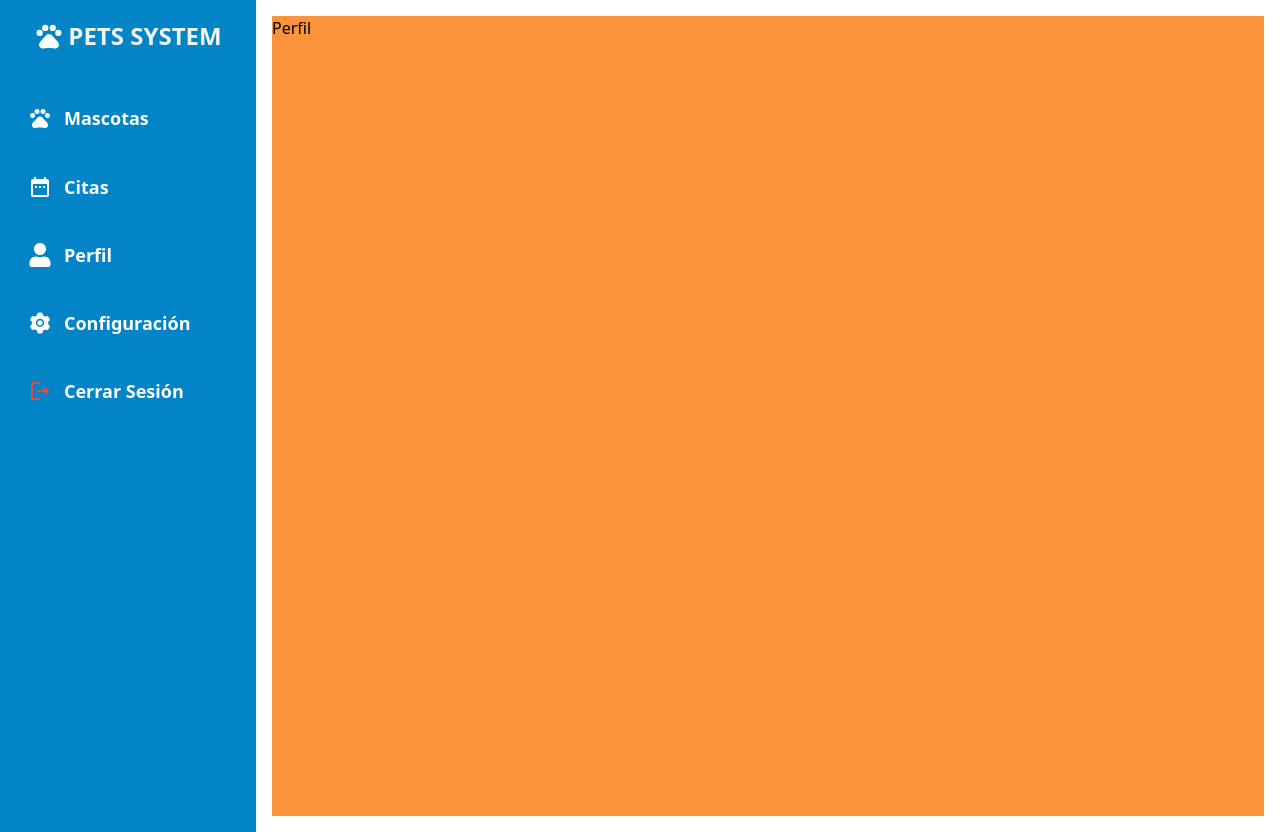
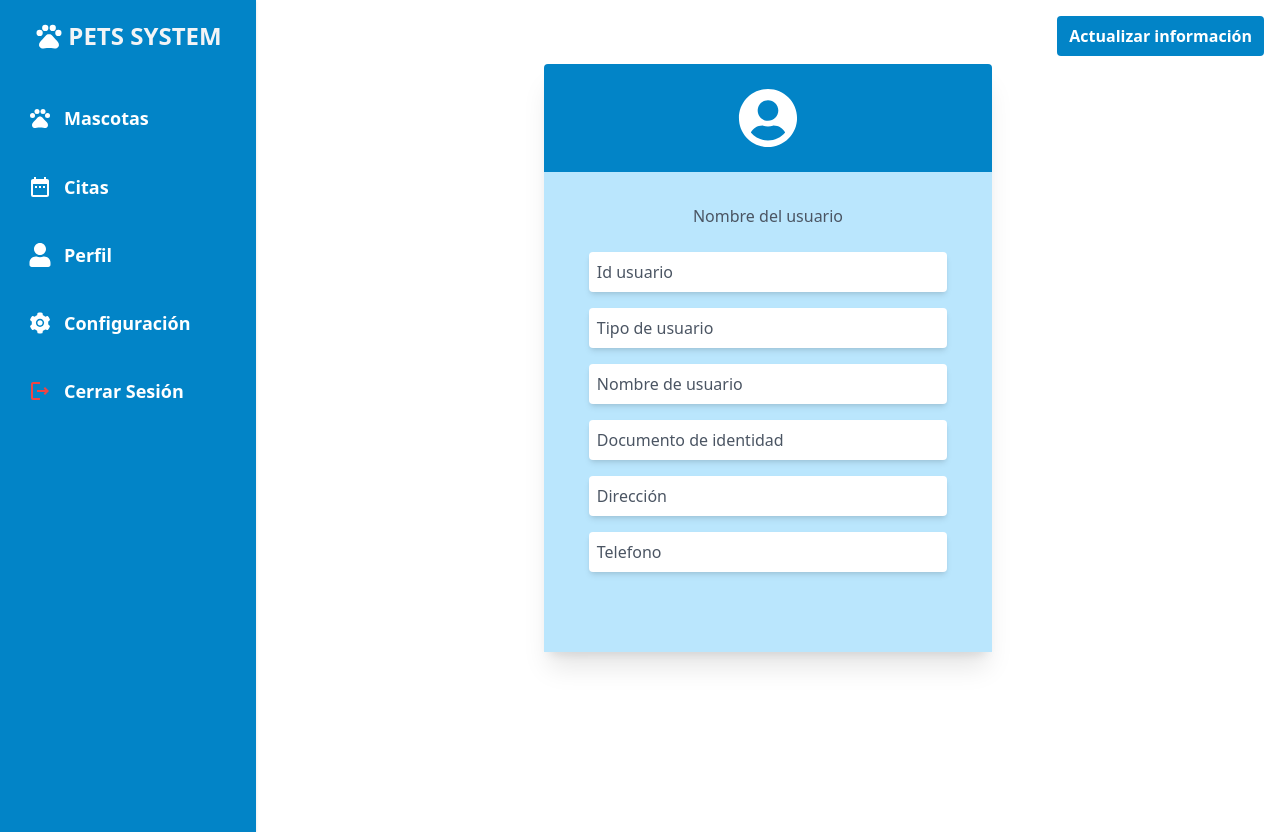
Before and after one commit to DanielaTob/Vet-System-ADSI, a React (Vite) app: page /dashboard in a window 1280 px wide. Both pictures are taken after a click on the button "Perfil". Built offline with nearby package versions, Linux system fonts and the light colour scheme.

Commit message:
profile and config

```diff
--- /dev/null
+++ b/src/components/CardConfig.jsx
@@ -0,0 +1,31 @@
+import React from 'react'
+import { AiFillSetting } from 'react-icons/ai';
+import ButtonBlue from './buttons/ButtonBlue';
+
+const CardConfig = ({title, text}) => {
+  return (
+
+<div className="flex justify-center items-center pt-8">
+    <div>
+
+        <div className="relative bg-sky-200 py-6 px-6 rounded-3xl w-64 my-4 shadow-xl">
+            <div className=" text-white text-2xl flex items-center absolute rounded-full py-4 px-4 shadow-xl bg-sky-600 left-4 -top-6">
+                <AiFillSetting />
+            </div>
+            <div className="mt-8">
+                <p className="text-base text-center text-gray-600 font-bold my-2">{title}</p>
+            </div>
+            <div className='text-center'>
+                <ButtonBlue text="Ejecutar"/>
+            </div>
+
+        </div>
+
+
+    </div>
+</div>
+
+  )
+}
+
+export default CardConfig
--- /dev/null
+++ b/src/components/CardProfile.jsx
@@ -0,0 +1,43 @@
+import React from 'react'
+import { FaUserCircle } from 'react-icons/fa';
+
+const CardProfile = () => {
+  return (
+    <div className="max-w-md mx-auto bg-sky-600 shadow-xl rounded">
+        <div className="flex justify-center items-center py-6">
+            <FaUserCircle  className='text-6xl text-white'/>
+        </div>
+
+        <div className="bg-sky-200 pt-8 pb-16">
+            <div className="text-center text-gray-600 mb-6">Nombre del usuario</div>
+                <div className="w-4/5 mx-auto text-gray-600">
+                    <div className="flex items-center bg-white rounded shadow-md mb-4 p-2">
+                        <p>Id usuario</p>
+                    </div>
+
+                    <div className="flex items-center bg-white rounded shadow-md mb-4 p-2">
+                        <p>Tipo de usuario</p>
+                    </div>
+
+                    <div className="flex items-center bg-white rounded shadow-md mb-4 p-2">
+                        <p>Nombre de usuario</p>
+                    </div>
+
+                    <div className="flex items-center bg-white rounded shadow-md mb-4 p-2">
+                        <p>Documento de identidad</p>
+                    </div>
+
+                    <div className="flex items-center bg-white rounded shadow-md mb-4 p-2">
+                        <p>Dirección</p>
+                    </div>
+
+                    <div className="flex items-center bg-white rounded shadow-md mb-4 p-2">
+                        <p>Telefono</p>
+                    </div>
+            </div>
+        </div>
+    </div>
+  )
+}
+
+export default CardProfile
--- a/src/components/SideBar.jsx
+++ b/src/components/SideBar.jsx
@@ -47,7 +47,7 @@ const SideBar = ({handleShow}) => {
                         <span className="flex items-center justify-center text-lg text-gray-400">
                             <MdDateRange className='text-white text-2xl'/>
                         </span>
-                        <span class="ml-3 font-bold text-lg">Citas</span>
+                        <span className="ml-3 font-bold text-lg">Citas</span>
                     </button>
                 </div>
 
@@ -57,10 +57,10 @@ const SideBar = ({handleShow}) => {
                             handleShow(3);
                         }}
                         className="flex flex-row items-center h-10 px-3 text-white ">
-                        <span class="flex items-center justify-center text-lg text-gray-400">
+                        <span className="flex items-center justify-center text-lg text-gray-400">
                             <FaUser className='text-white text-2xl'/>
                         </span>
-                        <span class="ml-3 font-bold text-lg">Perfil</span>
+                        <span className="ml-3 font-bold text-lg">Perfil</span>
                     </button>
                 </div>
 
@@ -70,7 +70,7 @@ const SideBar = ({handleShow}) => {
                             handleShow(4);
                         }}
                         className="flex flex-row items-center h-10 px-3 text-white">
-                        <span class="flex items-center justify-center text-lg text-gray-400">
+                        <span className="flex items-center justify-center text-lg text-gray-400">
                             <AiFillSetting className='text-white text-2xl'/>
                         </span>
                         <span className="ml-3 font-bold text-lg">Configuración</span>
--- a/src/views/ViewConfig.jsx
+++ b/src/views/ViewConfig.jsx
@@ -1,9 +1,16 @@
 import React from 'react'
+import CardConfig from '../components/CardConfig'
 
-const ViewConfig = () => {
+const ViewConfig = ({title}) => {
   return (
-    <div className='bg-purple-400 min-h-screen'>
-        Configuración
+    <div className='min-h-screen'>
+      <div className='grid grid-cols-1 sm:grid-cols-1 md:grid-cols-1 lg:grid-cols-2'>
+        <CardConfig title="CAMBIAR NOMBRE DE USUARIO"/>
+        <CardConfig title="CAMBIAR CONTRASEÑA DE USUARIO"/>
+        <CardConfig title="CREAR RESPALDO DE LA BASE DE DATOS"/>
+        <CardConfig title="RESTAURAR LA BASE DE DATOS"/>
+      </div>
+
     </div>
   )
 }
--- a/src/views/ViewPerfil.jsx
+++ b/src/views/ViewPerfil.jsx
@@ -1,9 +1,14 @@
 import React from 'react'
+import ButtonBlue from '../components/buttons/ButtonBlue'
+import CardProfile from '../components/CardProfile'
 
-const ViewPerfil = () => {
+const ViewPerfil = ({ text }) => {
   return (
-    <div className='bg-orange-400 min-h-screen'>
-        Perfil
+    <div className='min-h-screen'>
+      <div className='flex justify-end pb-2'>
+        <ButtonBlue text="Actualizar información"/>
+      </div>
+        <CardProfile />
     </div>
   )
 }
```
